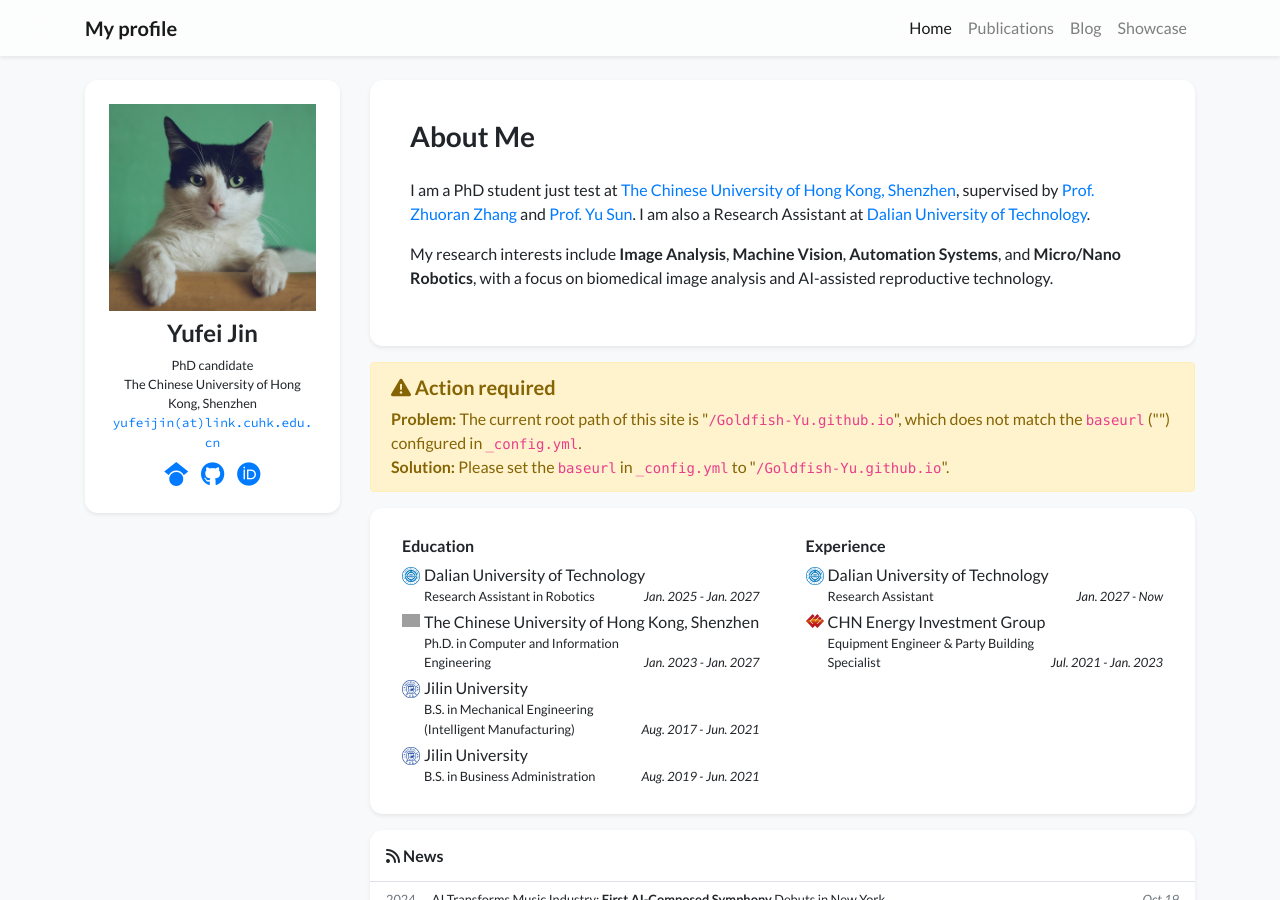
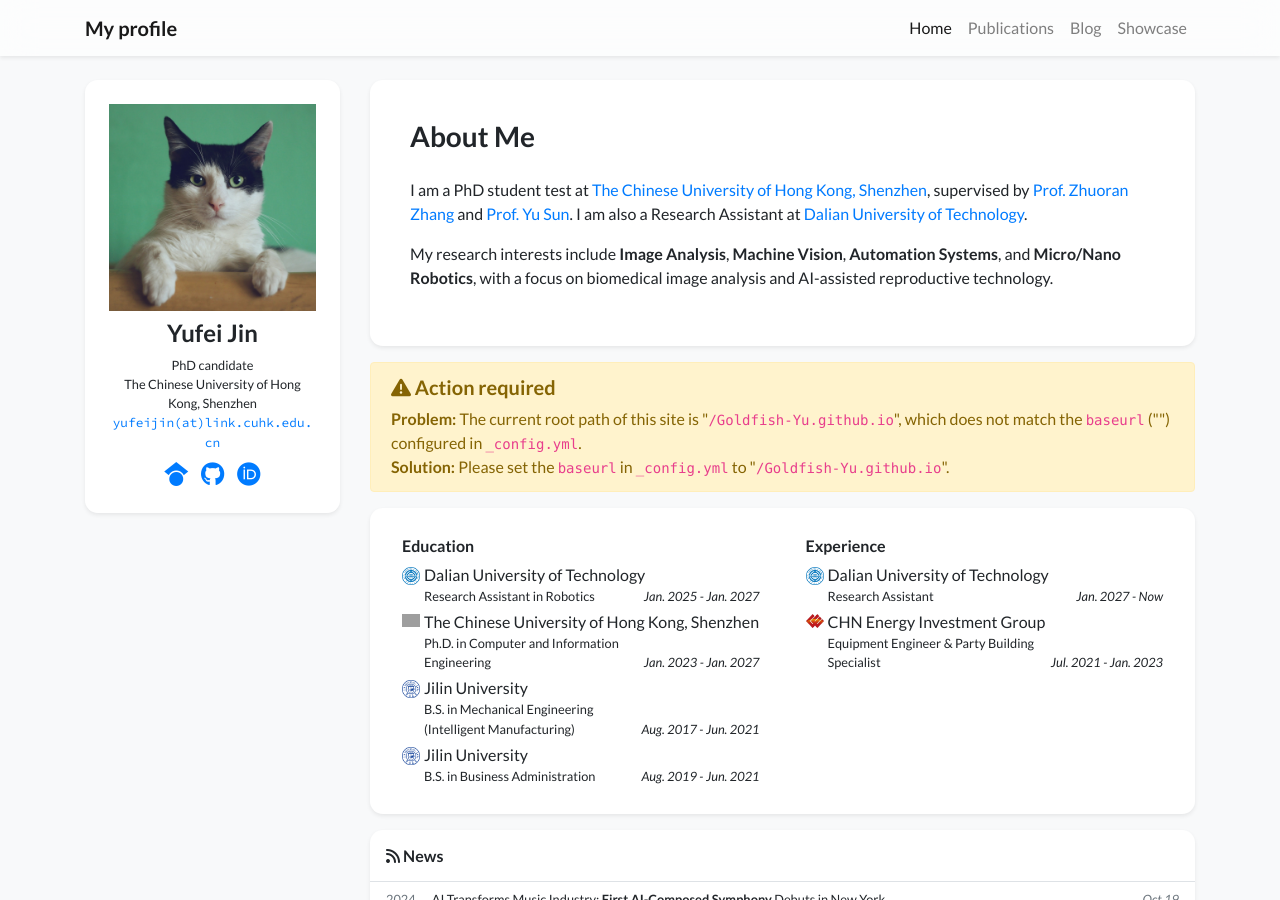
Before and after one commit to Goldfish-Yu/Goldfish-Yu.github.io, a Jekyll site: the page built from index.html, in a window 1280 px wide and 900 px high. Built offline with Jekyll 4.4.1, drawn with Linux system fonts in a browser that asks for light colours; nearby versions of some CDN libraries; a style sheet for code colours, icons or effects is not loaded; grey boxes are pictures that could not be loaded.

Commit message:
Update profile.yml

```diff
--- a/_data/profile.yml
+++ b/_data/profile.yml
@@ -22,7 +22,7 @@
 short_bio_text_justify: false
 short_bio: >-
   <p>
-    I am a PhD student just test at <a href="https://www.cuhk.edu.cn/" target="_blank">The Chinese University of Hong Kong, Shenzhen</a>,
+    I am a PhD student test at <a href="https://www.cuhk.edu.cn/" target="_blank">The Chinese University of Hong Kong, Shenzhen</a>,
     supervised by <a href="https://scholar.google.com/citations?user=deJNhn4AAAAJ" target="_blank">Prof. Zhuoran Zhang</a>
     and <a href="https://scholar.google.com/citations?user=U3w720cAAAAJ" target="_blank">Prof. Yu Sun</a>.
     I am also a Research Assistant at <a href="https://www.dlut.edu.cn/" target="_blank">Dalian University of Technology</a>.
```
